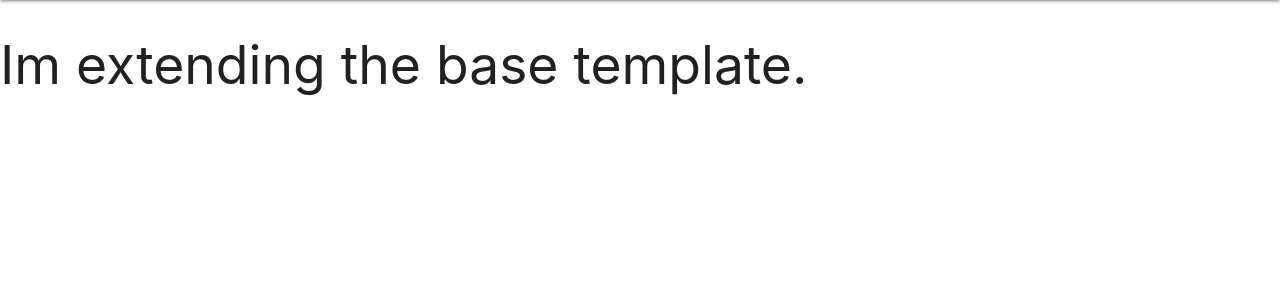
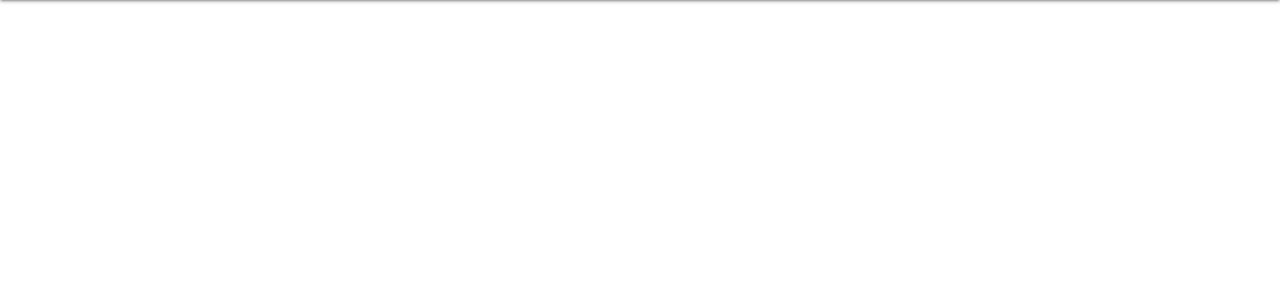
Before and after one commit to danielboots/flask-app, a Flask app: page / in a window 1280 px wide. Shown: the part 64-364 px from the top of the page. Run offline with Flask 2, Linux system fonts and the light colour scheme; data that the repository does not hold is empty; some libraries are stand-ins or nearby versions.

Commit message:
saved all files before reloading, as IDE crashed out

```diff
--- a/templates/tasks.html
+++ b/templates/tasks.html
@@ -1,7 +1,7 @@
 {% extends "base.html" %}
 {% block content %}
 
-    <h2>Im extending the base template.</h2>
+
     {% for task in tasks %}
         {{ task.task_name }} <br>
         {{ task.category_name }} <br>
```
Also changed, not shown: 1 other file.
